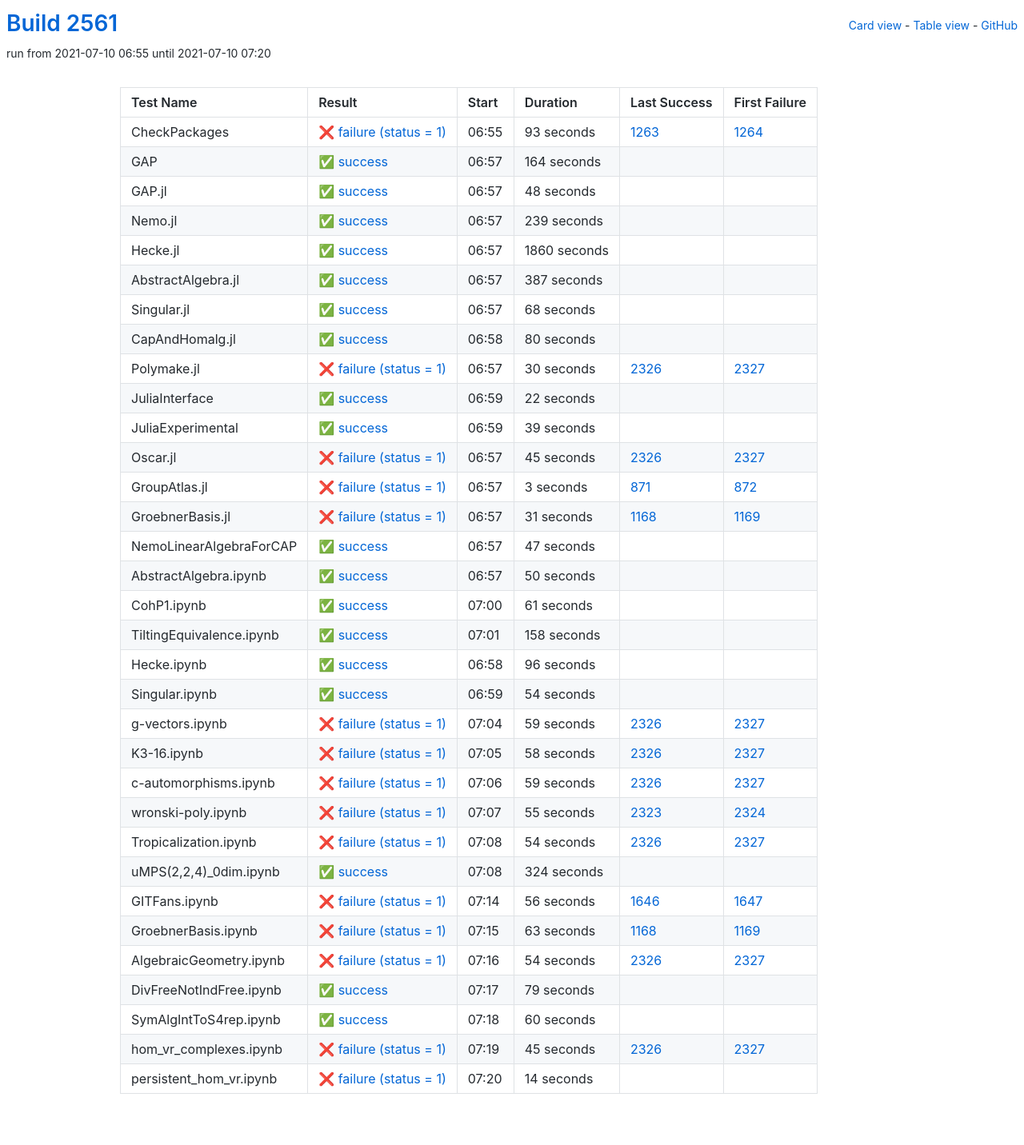
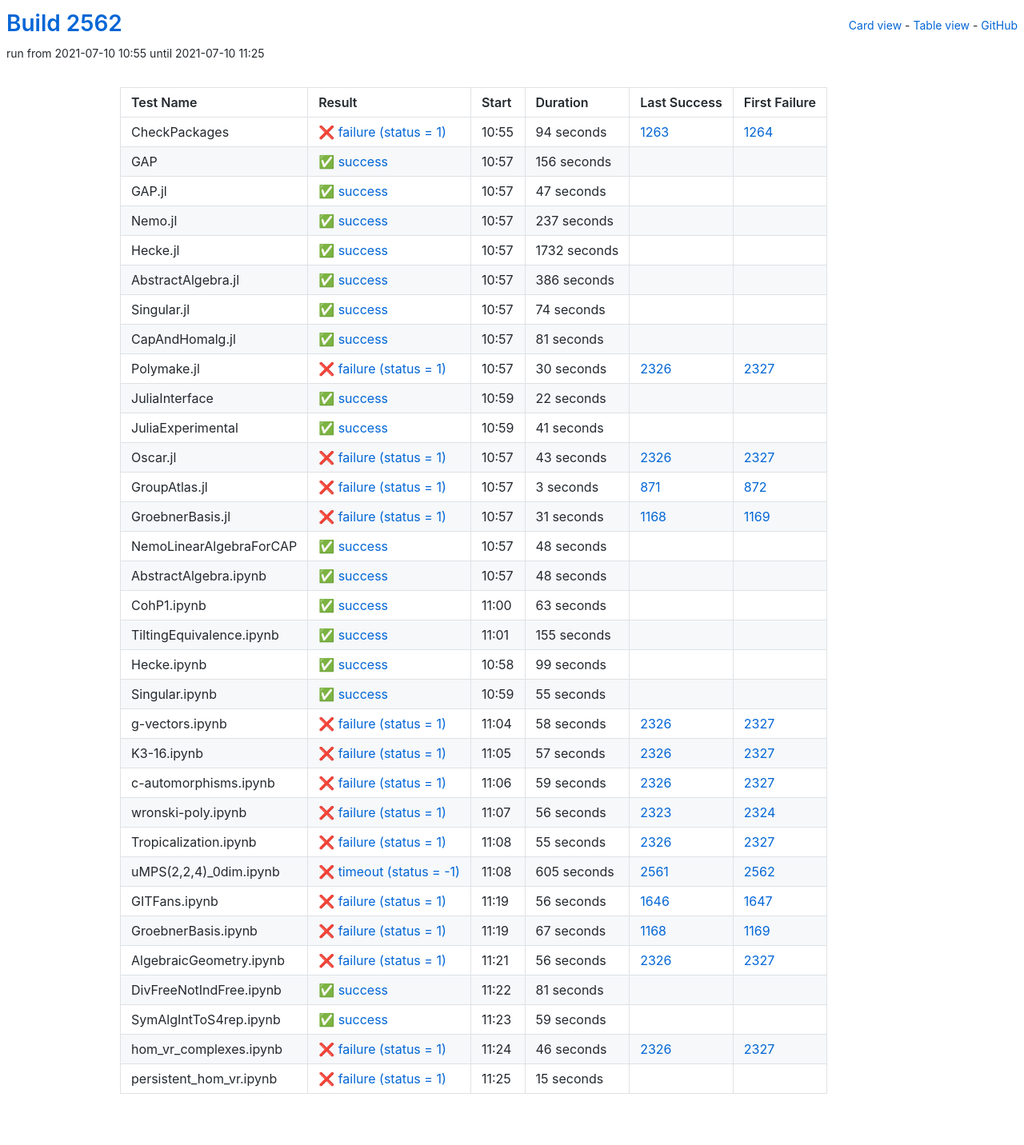
Before and after one commit to oscar-system/oscar-ci-status-stable, a Jekyll site: the page built from table.html, in a window 1280 px wide. Shown: the whole page at 80% size. Built offline with Jekyll 4.4.1, drawn with Linux system fonts in a browser that asks for light colours.

Commit message:
Build #2562

```diff
--- a/_data/ci.yml
+++ b/_data/ci.yml
@@ -1,6 +1,6 @@
 ---
-build: 2561
-build_url: https://oscarci.mathematik.uni-kl.de/job/oscar-stable/2561/
+build: 2562
+build_url: https://oscarci.mathematik.uni-kl.de/job/oscar-stable/2562/
 job: oscar-stable
 organization: oscar-system
 repo: oscar-ci-status-stable
@@ -8,104 +8,104 @@ repourl: https://github.com/oscar-system/oscar-ci-status-stable
 tests:
 - name: CheckPackages
   id: checkpackages
-  log: https://oscarci.mathematik.uni-kl.de/job/oscar-stable/2561/artifact/logs/build-2561/CheckPackages.log
-  start: 2021-07-10 06:55
+  log: https://oscarci.mathematik.uni-kl.de/job/oscar-stable/2562/artifact/logs/build-2562/CheckPackages.log
+  start: 2021-07-10 10:55
   success: false
   exitcode: 1
   status: failure
-  duration: 93
+  duration: 94
   last_success: 1263
   last_success_url: https://oscarci.mathematik.uni-kl.de/job/oscar-stable/1263/
   first_failure: 1264
   first_failure_url: https://oscarci.mathematik.uni-kl.de/job/oscar-stable/1264/
 - name: GAP
   id: gap
-  log: https://oscarci.mathematik.uni-kl.de/job/oscar-stable/2561/artifact/logs/build-2561/GAP.log
-  start: 2021-07-10 06:57
+  log: https://oscarci.mathematik.uni-kl.de/job/oscar-stable/2562/artifact/logs/build-2562/GAP.log
+  start: 2021-07-10 10:57
   success: true
   exitcode: 0
   status: success
-  duration: 164
+  duration: 156
   last_success: false
   last_success_url:
   first_failure: false
   first_failure_url:
 - name: GAP.jl
   id: gap-jl
-  log: https://oscarci.mathematik.uni-kl.de/job/oscar-stable/2561/artifact/logs/build-2561/GAP.jl.log
-  start: 2021-07-10 06:57
+  log: https://oscarci.mathematik.uni-kl.de/job/oscar-stable/2562/artifact/logs/build-2562/GAP.jl.log
+  start: 2021-07-10 10:57
   success: true
   exitcode: 0
   status: success
-  duration: 48
+  duration: 47
   last_success: false
   last_success_url:
   first_failure: false
   first_failure_url:
 - name: Nemo.jl
   id: nemo-jl
-  log: https://oscarci.mathematik.uni-kl.de/job/oscar-stable/2561/artifact/logs/build-2561/Nemo.jl.log
-  start: 2021-07-10 06:57
+  log: https://oscarci.mathematik.uni-kl.de/job/oscar-stable/2562/artifact/logs/build-2562/Nemo.jl.log
+  start: 2021-07-10 10:57
   success: true
   exitcode: 0
   status: success
-  duration: 239
+  duration: 237
   last_success: false
   last_success_url:
   first_failure: false
   first_failure_url:
 - name: Hecke.jl
   id: hecke-jl
-  log: https://oscarci.mathematik.uni-kl.de/job/oscar-stable/2561/artifact/logs/build-2561/Hecke.jl.log
-  start: 2021-07-10 06:57
+  log: https://oscarci.mathematik.uni-kl.de/job/oscar-stable/2562/artifact/logs/build-2562/Hecke.jl.log
+  start: 2021-07-10 10:57
   success: true
   exitcode: 0
   status: success
-  duration: 1860
+  duration: 1732
   last_success: false
   last_success_url:
   first_failure: false
   first_failure_url:
 - name: AbstractAlgebra.jl
   id: abstractalgebra-jl
-  log: https://oscarci.mathematik.uni-kl.de/job/oscar-stable/2561/artifact/logs/build-2561/AbstractAlgebra.jl.log
-  start: 2021-07-10 06:57
+  log: https://oscarci.mathematik.uni-kl.de/job/oscar-stable/2562/artifact/logs/build-2562/AbstractAlgebra.jl.log
+  start: 2021-07-10 10:57
   success: true
   exitcode: 0
   status: success
-  duration: 387
+  duration: 386
   last_success: false
   last_success_url:
   first_failure: false
   first_failure_url:
 - name: Singular.jl
   id: singular-jl
-  log: https://oscarci.mathematik.uni-kl.de/job/oscar-stable/2561/artifact/logs/build-2561/Singular.jl.log
-  start: 2021-07-10 06:57
+  log: https://oscarci.mathematik.uni-kl.de/job/oscar-stable/2562/artifact/logs/build-2562/Singular.jl.log
+  start: 2021-07-10 10:57
   success: true
   exitcode: 0
   status: success
-  duration: 68
+  duration: 74
   last_success: false
   last_success_url:
   first_failure: false
   first_failure_url:
 - name: CapAndHomalg.jl
   id: capandhomalg-jl
-  log: https://oscarci.mathematik.uni-kl.de/job/oscar-stable/2561/artifact/logs/build-2561/CapAndHomalg.jl.log
-  start: 2021-07-10 06:58
+  log: https://oscarci.mathematik.uni-kl.de/job/oscar-stable/2562/artifact/logs/build-2562/CapAndHomalg.jl.log
+  start: 2021-07-10 10:57
   success: true
   exitcode: 0
   status: success
-  duration: 80
+  duration: 81
   last_success: false
   last_success_url:
   first_failure: false
   first_failure_url:
 - name: Polymake.jl
   id: polymake-jl
-  log: https://oscarci.mathematik.uni-kl.de/job/oscar-stable/2561/artifact/logs/build-2561/Polymake.jl.log
-  start: 2021-07-10 06:57
+  log: https://oscarci.mathematik.uni-kl.de/job/oscar-stable/2562/artifact/logs/build-2562/Polymake.jl.log
+  start: 2021-07-10 10:57
   success: false
   exitcode: 1
   status: failure
@@ -116,8 +116,8 @@ tests:
   first_failure_url: https://oscarci.mathematik.uni-kl.de/job/oscar-stable/2327/
 - name: JuliaInterface
   id: juliainterface
-  log: https://oscarci.mathematik.uni-kl.de/job/oscar-stable/2561/artifact/logs/build-2561/JuliaInterface.log
-  start: 2021-07-10 06:59
+  log: https://oscarci.mathematik.uni-kl.de/job/oscar-stable/2562/artifact/logs/build-2562/JuliaInterface.log
+  start: 2021-07-10 10:59
   success: true
   exitcode: 0
   status: success
@@ -128,32 +128,32 @@ tests:
   first_failure_url:
 - name: JuliaExperimental
   id: juliaexperimental
-  log: https://oscarci.mathematik.uni-kl.de/job/oscar-stable/2561/artifact/logs/build-2561/JuliaExperimental.log
-  start: 2021-07-10 06:59
+  log: https://oscarci.mathematik.uni-kl.de/job/oscar-stable/2562/artifact/logs/build-2562/JuliaExperimental.log
+  start: 2021-07-10 10:59
   success: true
   exitcode: 0
   status: success
-  duration: 39
+  duration: 41
   last_success: false
   last_success_url:
   first_failure: false
   first_failure_url:
 - name: Oscar.jl
   id: oscar-jl
-  log: https://oscarci.mathematik.uni-kl.de/job/oscar-stable/2561/artifact/logs/build-2561/Oscar.jl.log
-  start: 2021-07-10 06:57
+  log: https://oscarci.mathematik.uni-kl.de/job/oscar-stable/2562/artifact/logs/build-2562/Oscar.jl.log
+  start: 2021-07-10 10:57
   success: false
   exitcode: 1
   status: failure
-  duration: 45
+  duration: 43
   last_success: 2326
   last_success_url: https://oscarci.mathematik.uni-kl.de/job/oscar-stable/2326/
   first_failure: 2327
   first_failure_url: https://oscarci.mathematik.uni-kl.de/job/oscar-stable/2327/
 - name: GroupAtlas.jl
   id: groupatlas-jl
-  log: https://oscarci.mathematik.uni-kl.de/job/oscar-stable/2561/artifact/logs/build-2561/GroupAtlas.jl.log
-  start: 2021-07-10 06:57
+  log: https://oscarci.mathematik.uni-kl.de/job/oscar-stable/2562/artifact/logs/build-2562/GroupAtlas.jl.log
+  start: 2021-07-10 10:57
   success: false
   exitcode: 1
   status: failure
@@ -164,8 +164,8 @@ tests:
   first_failure_url: https://oscarci.mathematik.uni-kl.de/job/oscar-stable/872/
 - name: GroebnerBasis.jl
   id: groebnerbasis-jl
-  log: https://oscarci.mathematik.uni-kl.de/job/oscar-stable/2561/artifact/logs/build-2561/GroebnerBasis.jl.log
-  start: 2021-07-10 06:57
+  log: https://oscarci.mathematik.uni-kl.de/job/oscar-stable/2562/artifact/logs/build-2562/GroebnerBasis.jl.log
+  start: 2021-07-10 10:57
   success: false
   exitcode: 1
   status: failure
@@ -176,92 +176,80 @@ tests:
   first_failure_url: https://oscarci.mathematik.uni-kl.de/job/oscar-stable/1169/
 - name: NemoLinearAlgebraForCAP
   id: nemolinearalgebraforcap
-  log: https://oscarci.mathematik.uni-kl.de/job/oscar-stable/2561/artifact/logs/build-2561/NemoLinearAlgebraForCAP.log
-  start: 2021-07-10 06:57
+  log: https://oscarci.mathematik.uni-kl.de/job/oscar-stable/2562/artifact/logs/build-2562/NemoLinearAlgebraForCAP.log
+  start: 2021-07-10 10:57
   success: true
   exitcode: 0
   status: success
-  duration: 47
+  duration: 48
   last_success: false
   last_success_url:
   first_failure: false
   first_failure_url:
 - name: AbstractAlgebra.ipynb
   id: abstractalgebra-ipynb
-  log: https://oscarci.mathematik.uni-kl.de/job/oscar-stable/2561/artifact/logs/build-2561/AbstractAlgebra.ipynb.log
-  start: 2021-07-10 06:57
+  log: https://oscarci.mathematik.uni-kl.de/job/oscar-stable/2562/artifact/logs/build-2562/AbstractAlgebra.ipynb.log
+  start: 2021-07-10 10:57
   success: true
   exitcode: 0
   status: success
-  duration: 50
+  duration: 48
   last_success: false
   last_success_url:
   first_failure: false
   first_failure_url:
 - name: CohP1.ipynb
   id: cohp1-ipynb
-  log: https://oscarci.mathematik.uni-kl.de/job/oscar-stable/2561/artifact/logs/build-2561/CohP1.ipynb.log
-  start: 2021-07-10 07:00
+  log: https://oscarci.mathematik.uni-kl.de/job/oscar-stable/2562/artifact/logs/build-2562/CohP1.ipynb.log
+  start: 2021-07-10 11:00
   success: true
   exitcode: 0
   status: success
-  duration: 61
+  duration: 63
   last_success: false
   last_success_url:
   first_failure: false
   first_failure_url:
 - name: TiltingEquivalence.ipynb
   id: tiltingequivalence-ipynb
-  log: https://oscarci.mathematik.uni-kl.de/job/oscar-stable/2561/artifact/logs/build-2561/TiltingEquivalence.ipynb.log
-  start: 2021-07-10 07:01
+  log: https://oscarci.mathematik.uni-kl.de/job/oscar-stable/2562/artifact/logs/build-2562/TiltingEquivalence.ipynb.log
+  start: 2021-07-10 11:01
   success: true
   exitcode: 0
   status: success
-  duration: 158
+  duration: 155
   last_success: false
   last_success_url:
   first_failure: false
   first_failure_url:
 - name: Hecke.ipynb
   id: hecke-ipynb
-  log: https://oscarci.mathematik.uni-kl.de/job/oscar-stable/2561/artifact/logs/build-2561/Hecke.ipynb.log
-  start: 2021-07-10 06:58
+  log: https://oscarci.mathematik.uni-kl.de/job/oscar-stable/2562/artifact/logs/build-2562/Hecke.ipynb.log
+  start: 2021-07-10 10:58
   success: true
   exitcode: 0
   status: success
-  duration: 96
+  duration: 99
   last_success: false
   last_success_url:
   first_failure: false
   first_failure_url:
 - name: Singular.ipynb
   id: singular-ipynb
-  log: https://oscarci.mathematik.uni-kl.de/job/oscar-stable/2561/artifact/logs/build-2561/Singular.ipynb.log
-  start: 2021-07-10 06:59
+  log: https://oscarci.mathematik.uni-kl.de/job/oscar-stable/2562/artifact/logs/build-2562/Singular.ipynb.log
+  start: 2021-07-10 10:59
   success: true
   exitcode: 0
   status: success
-  duration: 54
+  duration: 55
   last_success: false
   last_success_url:
   first_failure: false
   first_failure_url:
 - name: g-vectors.ipynb
   id: g-vectors-ipynb
-  log: https://oscarci.mathematik.uni-kl.de/job/oscar-stable/2561/artifact/logs/build-2561/g-vectors.ipynb.log
-  start: 2021-07-10 07:04
-  success: false
-  exitcode: 1
-  status: failure
-  duration: 59
-  last_success: 2326
-  last_success_url: https://oscarci.mathematik.uni-kl.de/job/oscar-stable/2326/
-  first_failure: 2327
-  first_failure_url: https://oscarci.mathematik.uni-kl.de/job/oscar-stable/2327/
-- name: K3-16.ipynb
-  id: k3-16-ipynb
-  log: https://oscarci.mathematik.uni-kl.de/job/oscar-stable/2561/artifact/logs/build-2561/K3-16.ipynb.log
-  start: 2021-07-10 07:05
+  log: https://oscarci.mathematik.uni-kl.de/job/oscar-stable/2562/artifact/logs/build-2562/g-vectors.ipynb.log
+  start: 2021-07-10 11:04
   success: false
   exitcode: 1
   status: failure
@@ -270,10 +258,22 @@ tests:
   last_success_url: https://oscarci.mathematik.uni-kl.de/job/oscar-stable/2326/
   first_failure: 2327
   first_failure_url: https://oscarci.mathematik.uni-kl.de/job/oscar-stable/2327/
+- name: K3-16.ipynb
+  id: k3-16-ipynb
+  log: https://oscarci.mathematik.uni-kl.de/job/oscar-stable/2562/artifact/logs/build-2562/K3-16.ipynb.log
+  start: 2021-07-10 11:05
+  success: false
+  exitcode: 1
+  status: failure
+  duration: 57
+  last_success: 2326
+  last_success_url: https://oscarci.mathematik.uni-kl.de/job/oscar-stable/2326/
+  first_failure: 2327
+  first_failure_url: https://oscarci.mathematik.uni-kl.de/job/oscar-stable/2327/
 - name: c-automorphisms.ipynb
   id: c-automorphisms-ipynb
-  log: https://oscarci.mathematik.uni-kl.de/job/oscar-stable/2561/artifact/logs/build-2561/c-automorphisms.ipynb.log
-  start: 2021-07-10 07:06
+  log: https://oscarci.mathematik.uni-kl.de/job/oscar-stable/2562/artifact/logs/build-2562/c-automorphisms.ipynb.log
+  start: 2021-07-10 11:06
   success: false
   exitcode: 1
   status: failure
@@ -284,44 +284,44 @@ tests:
   first_failure_url: https://oscarci.mathematik.uni-kl.de/job/oscar-stable/2327/
 - name: wronski-poly.ipynb
   id: wronski-poly-ipynb
-  log: https://oscarci.mathematik.uni-kl.de/job/oscar-stable/2561/artifact/logs/build-2561/wronski-poly.ipynb.log
-  start: 2021-07-10 07:07
+  log: https://oscarci.mathematik.uni-kl.de/job/oscar-stable/2562/artifact/logs/build-2562/wronski-poly.ipynb.log
+  start: 2021-07-10 11:07
   success: false
   exitcode: 1
   status: failure
-  duration: 55
+  duration: 56
   last_success: 2323
   last_success_url: https://oscarci.mathematik.uni-kl.de/job/oscar-stable/2323/
   first_failure: 2324
   first_failure_url: https://oscarci.mathematik.uni-kl.de/job/oscar-stable/2324/
 - name: Tropicalization.ipynb
   id: tropicalization-ipynb
-  log: https://oscarci.mathematik.uni-kl.de/job/oscar-stable/2561/artifact/logs/build-2561/Tropicalization.ipynb.log
-  start: 2021-07-10 07:08
+  log: https://oscarci.mathematik.uni-kl.de/job/oscar-stable/2562/artifact/logs/build-2562/Tropicalization.ipynb.log
+  start: 2021-07-10 11:08
   success: false
   exitcode: 1
   status: failure
-  duration: 54
+  duration: 55
   last_success: 2326
   last_success_url: https://oscarci.mathematik.uni-kl.de/job/oscar-stable/2326/
   first_failure: 2327
   first_failure_url: https://oscarci.mathematik.uni-kl.de/job/oscar-stable/2327/
 - name: uMPS(2,2,4)_0dim.ipynb
   id: umps-2-2-4-0dim-ipynb
-  log: https://oscarci.mathematik.uni-kl.de/job/oscar-stable/2561/artifact/logs/build-2561/uMPS-2-2-4-_0dim.ipynb.log
-  start: 2021-07-10 07:08
-  success: true
-  exitcode: 0
-  status: success
-  duration: 324
-  last_success: false
-  last_success_url:
-  first_failure: false
-  first_failure_url:
+  log: https://oscarci.mathematik.uni-kl.de/job/oscar-stable/2562/artifact/logs/build-2562/uMPS-2-2-4-_0dim.ipynb.log
+  start: 2021-07-10 11:08
+  success: false
+  exitcode: -1
+  status: timeout
+  duration: 605
+  last_success: 2561
+  last_success_url: https://oscarci.mathematik.uni-kl.de/job/oscar-stable/2561/
+  first_failure: 2562
+  first_failure_url: https://oscarci.mathematik.uni-kl.de/job/oscar-stable/2562/
 - name: GITFans.ipynb
   id: gitfans-ipynb
-  log: https://oscarci.mathematik.uni-kl.de/job/oscar-stable/2561/artifact/logs/build-2561/GITFans.ipynb.log
-  start: 2021-07-10 07:14
+  log: https://oscarci.mathematik.uni-kl.de/job/oscar-stable/2562/artifact/logs/build-2562/GITFans.ipynb.log
+  start: 2021-07-10 11:19
   success: false
   exitcode: 1
   status: failure
@@ -332,72 +332,72 @@ tests:
   first_failure_url: https://oscarci.mathematik.uni-kl.de/job/oscar-stable/1647/
 - name: GroebnerBasis.ipynb
   id: groebnerbasis-ipynb
-  log: https://oscarci.mathematik.uni-kl.de/job/oscar-stable/2561/artifact/logs/build-2561/GroebnerBasis.ipynb.log
-  start: 2021-07-10 07:15
+  log: https://oscarci.mathematik.uni-kl.de/job/oscar-stable/2562/artifact/logs/build-2562/GroebnerBasis.ipynb.log
+  start: 2021-07-10 11:19
   success: false
   exitcode: 1
   status: failure
-  duration: 63
+  duration: 67
   last_success: 1168
   last_success_url: https://oscarci.mathematik.uni-kl.de/job/oscar-stable/1168/
   first_failure: 1169
   first_failure_url: https://oscarci.mathematik.uni-kl.de/job/oscar-stable/1169/
 - name: AlgebraicGeometry.ipynb
   id: algebraicgeometry-ipynb
-  log: https://oscarci.mathematik.uni-kl.de/job/oscar-stable/2561/artifact/logs/build-2561/AlgebraicGeometry.ipynb.log
-  start: 2021-07-10 07:16
+  log: https://oscarci.mathematik.uni-kl.de/job/oscar-stable/2562/artifact/logs/build-2562/AlgebraicGeometry.ipynb.log
+  start: 2021-07-10 11:21
   success: false
   exitcode: 1
   status: failure
-  duration: 54
+  duration: 56
   last_success: 2326
   last_success_url: https://oscarci.mathematik.uni-kl.de/job/oscar-stable/2326/
   first_failure: 2327
   first_failure_url: https://oscarci.mathematik.uni-kl.de/job/oscar-stable/2327/
 - name: DivFreeNotIndFree.ipynb
   id: divfreenotindfree-ipynb
-  log: https://oscarci.mathematik.uni-kl.de/job/oscar-stable/2561/artifact/logs/build-2561/DivFreeNotIndFree.ipynb.log
-  start: 2021-07-10 07:17
+  log: https://oscarci.mathematik.uni-kl.de/job/oscar-stable/2562/artifact/logs/build-2562/DivFreeNotIndFree.ipynb.log
+  start: 2021-07-10 11:22
   success: true
   exitcode: 0
   status: success
-  duration: 79
+  duration: 81
   last_success: false
   last_success_url:
   first_failure: false
   first_failure_url:
 - name: SymAlgIntToS4rep.ipynb
   id: symalginttos4rep-ipynb
-  log: https://oscarci.mathematik.uni-kl.de/job/oscar-stable/2561/artifact/logs/build-2561/SymAlgIntToS4rep.ipynb.log
-  start: 2021-07-10 07:18
+  log: https://oscarci.mathematik.uni-kl.de/job/oscar-stable/2562/artifact/logs/build-2562/SymAlgIntToS4rep.ipynb.log
+  start: 2021-07-10 11:23
   success: true
   exitcode: 0
   status: success
-  duration: 60
+  duration: 59
   last_success: false
   last_success_url:
   first_failure: false
   first_failure_url:
 - name: hom_vr_complexes.ipynb
   id: hom-vr-complexes-ipynb
-  log: https://oscarci.mathematik.uni-kl.de/job/oscar-stable/2561/artifact/logs/build-2561/hom_vr_complexes.ipynb.log
-  start: 2021-07-10 07:19
+  log: https://oscarci.mathematik.uni-kl.de/job/oscar-stable/2562/artifact/logs/build-2562/hom_vr_complexes.ipynb.log
+  start: 2021-07-10 11:24
   success: false
   exitcode: 1
   status: failure
-  duration: 45
+  duration: 46
   last_success: 2326
   last_success_url: https://oscarci.mathematik.uni-kl.de/job/oscar-stable/2326/
   first_failure: 2327
   first_failure_url: https://oscarci.mathematik.uni-kl.de/job/oscar-stable/2327/
 - name: persistent_hom_vr.ipynb
   id: persistent-hom-vr-ipynb
-  log: https://oscarci.mathematik.uni-kl.de/job/oscar-stable/2561/artifact/logs/build-2561/persistent_hom_vr.ipynb.log
-  start: 2021-07-10 07:20
+  log: https://oscarci.mathematik.uni-kl.de/job/oscar-stable/2562/artifact/logs/build-2562/persistent_hom_vr.ipynb.log
+  start: 2021-07-10 11:25
   success: false
   exitcode: 1
   status: failure
-  duration: 14
+  duration: 15
   last_success: false
   last_success_url:
   first_failure: false
```
Also changed, not shown: README.md.
